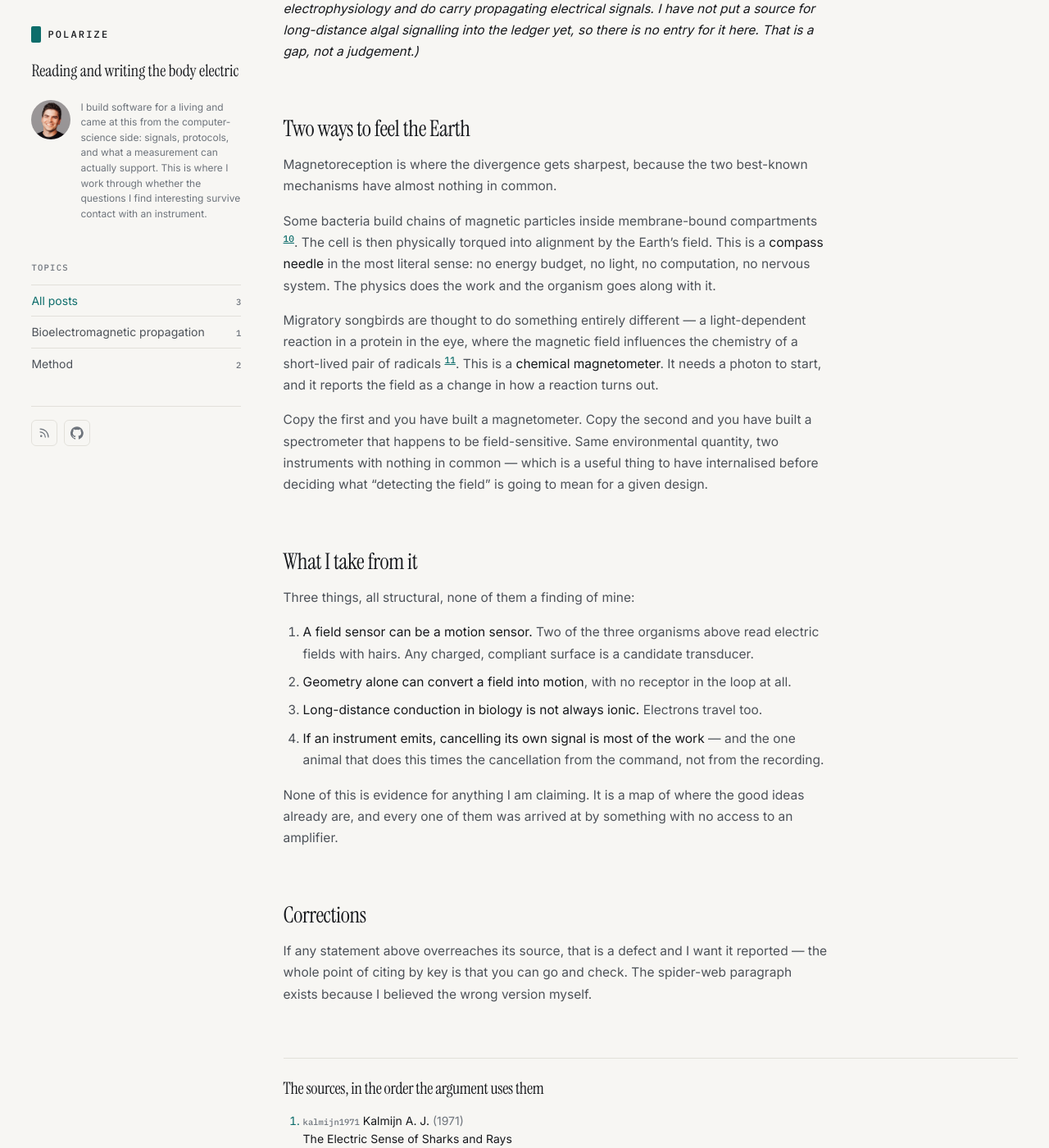
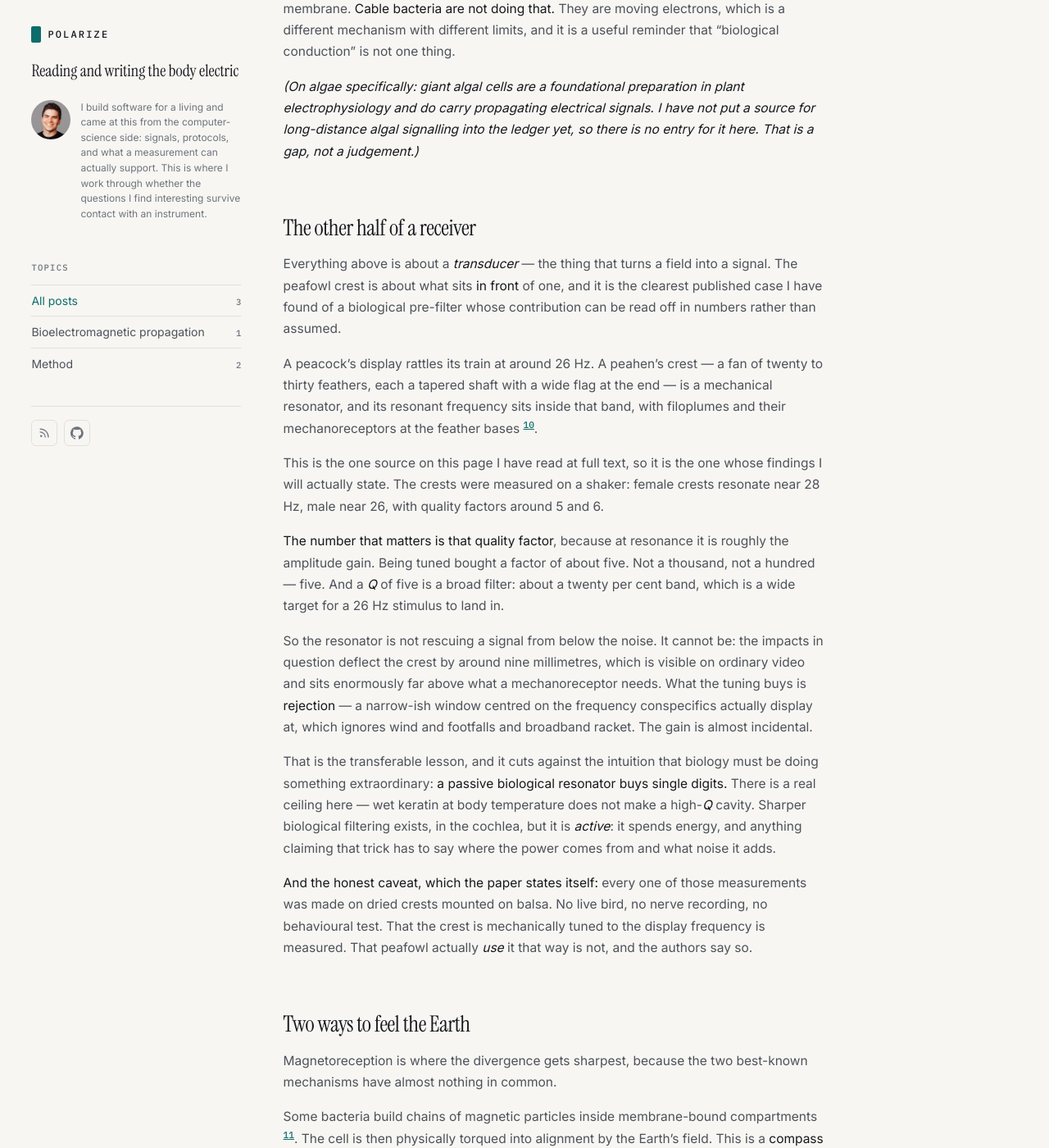
Before and after one commit to polarizetech/polarize.tech, a Jekyll site: the page built from _posts/2026-08-31-what-already-reads-the-field.md, in a window 1280 px wide and 1400 px high, scrolled down 3342 px. Shown: the whole window at 82% size. Built offline with Jekyll 4.4.1, drawn with Linux system fonts in a browser that asks for light colours; some of the changed text lies outside the part shown.

Commit message:
post: add the peafowl crest case, and the first source actually read
The crest is the counterpart to everything else on that page. The rest of the
post is about transducers; this is about the passive structure in FRONT of one,
and it is the rare case where the pre-filter's contribution is a measured number
instead of an assumption. The number is the point: being tuned bought a factor of
about five. A passive biological resonator buys single digits, and what it mostly
buys is rejection, not gain.

kane2018 is the first source in the corpus read at full text, so it is the first
whose findings this site may restate rather than merely cite as existing -- and
the gate agrees: it is the one citation on the page that draws no "cited without
reading full text" warning.

That moves the post from [A] to [B]. The ladder takes the WEAKEST level in a
post, and reporting a finding from a full-text source is [B] where textbook
description is [A]. The opening paragraph no longer claims nothing here was read,
because that is now false, and it says which section is the exception.

Note for later: the post passes the gate but NOT --strict, which CLAUDE.md asks
for at [A]/[B]. Eleven of its twelve sources are cited as existence-only and each
raises a full-text warning. That tension predates this change -- the post already
failed --strict as [A] -- and the honest fix is either reading them or splitting
the peafowl material into its own [B] post citing kane2018 alone, which would
pass --strict cleanly.

Co-Authored-By: Claude Opus 5 <noreply@anthropic.com>

```diff
--- a/_posts/2026-08-31-what-already-reads-the-field.md
+++ b/_posts/2026-08-31-what-already-reads-the-field.md
@@ -7,7 +7,7 @@ description: >-
 date: 2026-08-31 09:00:00 -0600
 project: bioem-propagation
 status: published
-tier: A
+tier: B
 claims:
 citations:
   - kalmijn1971
@@ -34,12 +35,16 @@ Three times now I have hit a sensing question on this bench — how weak a field
 detected, across what distance, with what geometry — and found that something alive
 had already settled it. This post is the survey I wish I had read first.
 
-**What this post is, exactly.** It describes phenomena at the level where they are
-settled and uncontroversial, and it is tiered accordingly. Each source below is
-cited as *the entry point to its topic* — none of them has been read here at full
-text, so nothing on this page reports what any individual paper measured or
-concluded. Where I say something is known, I mean textbook-known, not
-"this study showed."
+**What this post is, exactly.** Most of it describes phenomena at the level where they
+are settled and uncontroversial, and most of the sources below are cited as *the entry
+point to their topic* — not read here at full text, so nothing on this page reports what
+those papers measured or concluded. Where I say something is known, I mean
+textbook-known, not "this study showed."
+
+**One source is different.** The peafowl work has been read at full text, so that section
+does report what it found, and the post is tiered `B` on account of it rather than `A`.
+The reference list marks which is which; a badge on an entry reading *full text read* is
+the difference between "this paper exists" and "this paper found."
 
 ## Reading a field another body makes
 
@@ -152,6 +157,47 @@ electrophysiology and do carry propagating electrical signals. I have not put a
 for long-distance algal signalling into the ledger yet, so there is no entry for it
 here. That is a gap, not a judgement.)*
 
+## The other half of a receiver
+
+Everything above is about a *transducer* — the thing that turns a field into a signal.
+The peafowl crest is about what sits **in front** of one, and it is the clearest published
+case I have found of a biological pre-filter whose contribution can be read off in numbers
+rather than assumed.
+
+A peacock's display rattles its train at around 26 Hz. A peahen's crest — a fan of twenty
+to thirty feathers, each a tapered shaft with a wide flag at the end — is a mechanical
+resonator, and its resonant frequency sits inside that band, with filoplumes and their
+mechanoreceptors at the feather bases {% include cite.html key="kane2018" %}.
+
+This is the one source on this page I have read at full text, so it is the one whose
+findings I will actually state. The crests were measured on a shaker: female crests
+resonate near 28 Hz, male near 26, with quality factors around 5 and 6.
+
+**The number that matters is that quality factor**, because at resonance it is roughly the
+amplitude gain. Being tuned bought a factor of about five. Not a thousand, not a hundred —
+five. And a *Q* of five is a broad filter: about a twenty per cent band, which is a wide
+target for a 26 Hz stimulus to land in.
+
+So the resonator is not rescuing a signal from below the noise. It cannot be: the impacts
+in question deflect the crest by around nine millimetres, which is visible on ordinary
+video and sits enormously far above what a mechanoreceptor needs. What the tuning buys is
+**rejection** — a narrow-ish window centred on the frequency conspecifics actually
+display at, which ignores wind and footfalls and broadband racket. The gain is almost
+incidental.
+
+That is the transferable lesson, and it cuts against the intuition that biology must be
+doing something extraordinary: **a passive biological resonator buys single digits.**
+There is a real ceiling here — wet keratin at body temperature does not make a high-*Q*
+cavity. Sharper biological filtering exists, in the cochlea, but it is *active*: it spends
+energy, and anything claiming that trick has to say where the power comes from and what
+noise it adds.
+
+**And the honest caveat, which the paper states itself:** every one of those measurements
+was made on dried crests mounted on balsa. No live bird, no nerve recording, no behavioural
+test. That the crest is mechanically tuned to the display frequency is measured. That
+peafowl actually *use* it that way is not, and the authors say so.
+
+
 ## Two ways to feel the Earth
 
 Magnetoreception is where the divergence gets sharpest, because the two best-known
@@ -180,6 +226,9 @@ Three things, all structural, none of them a finding of mine:
 
 1. **A field sensor can be a motion sensor.** Two of the three organisms above read
    electric fields with hairs. Any charged, compliant surface is a candidate transducer.
+1. **Tuning is worth single digits, and it buys rejection more than gain.** The one
+   measured number on this page is a factor of about five. A front end narrows the band
+   the noise arrives through; it does not lift a signal that is already under the floor.
 2. **Geometry alone can convert a field into motion**, with no receptor in the loop at all.
 3. **Long-distance conduction in biology is not always ionic.** Electrons travel too.
 4. **If an instrument emits, cancelling its own signal is most of the work** — and the one
```
Also changed, not shown: other parts of _posts/2026-08-31-what-already-reads-the-field.md (+1 -0 lines), _data/citations.yml (+80 -62 lines).
